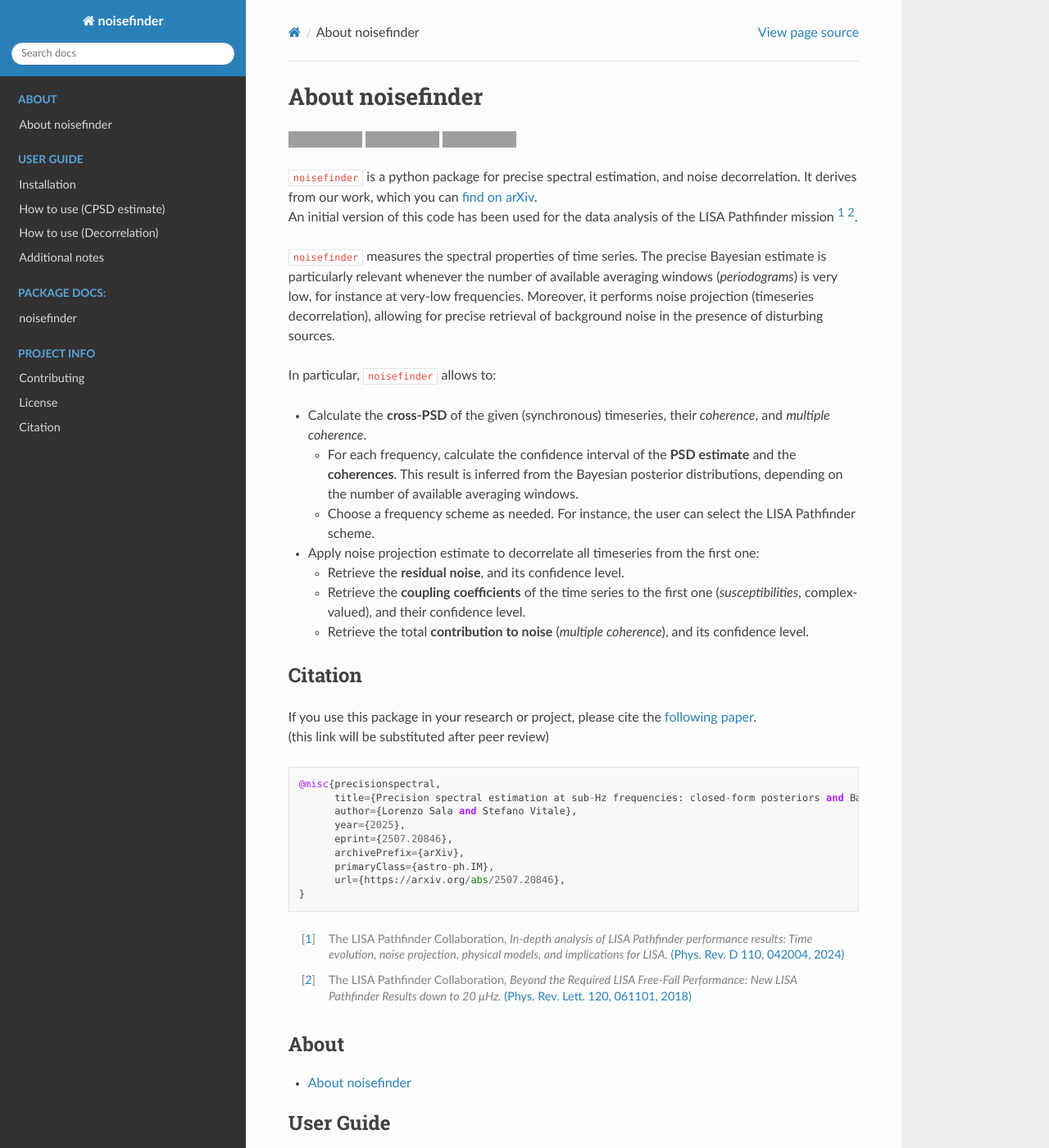
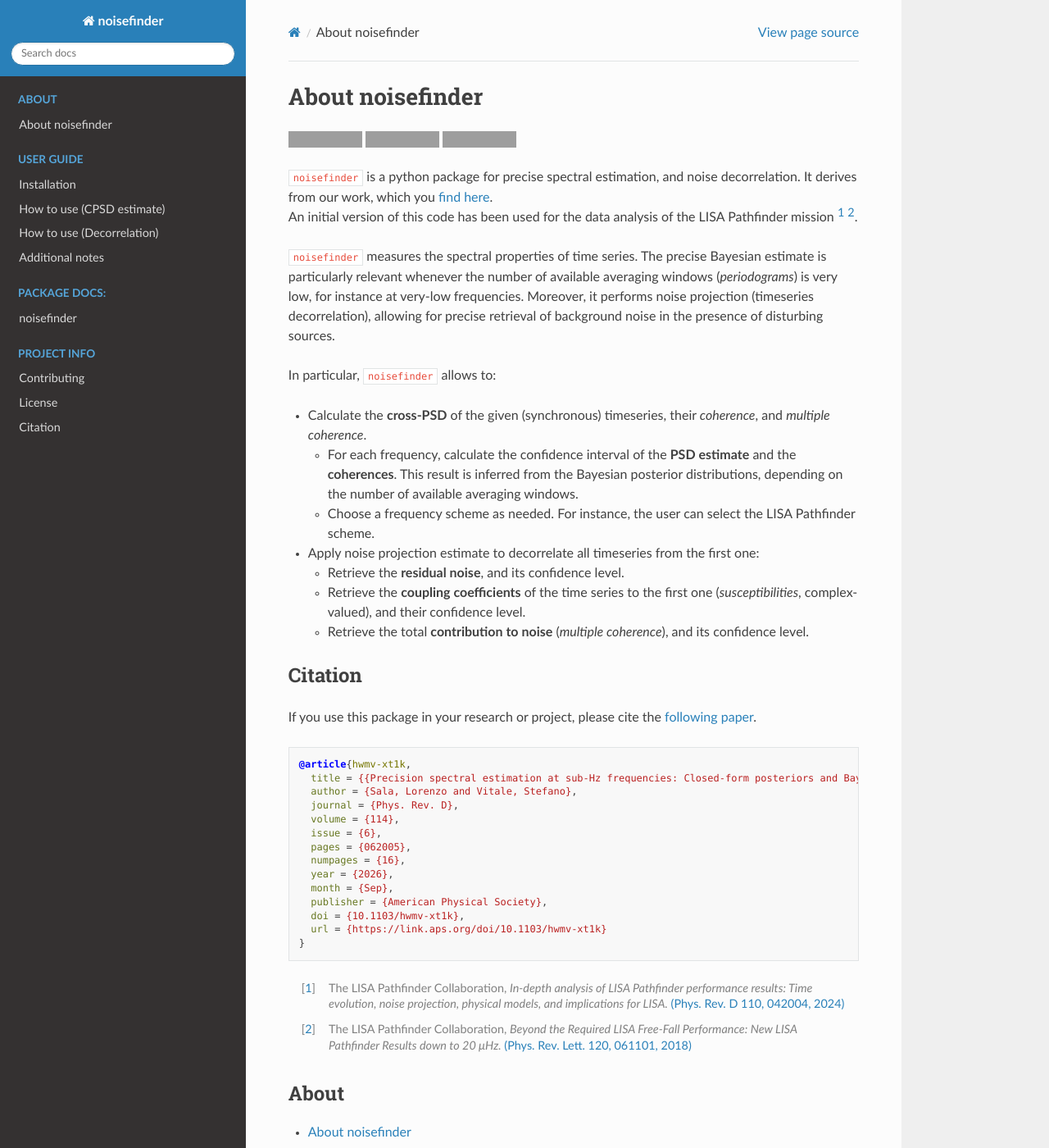
Before and after one commit to lorsala/noisefinder, a Sphinx documentation site: the page built from docs/index.rst, in a window 1280 px wide and 1400 px high. Shown: the whole window at 82% size. Built offline with Sphinx 7.4.7 and the Read the Docs theme 3.1.0, drawn with Linux system fonts in a browser that asks for light colours; grey boxes are pictures that could not be loaded.

````diff
--- a/README.md
+++ b/README.md
@@ -1,10 +1,10 @@
 # About noisefinder
 
 [![Doc badge](https://img.shields.io/badge/Docs-available-brightgreen)](https://lorsala.github.io/noisefinder/)
-[![DOI](https://img.shields.io/badge/Reference-10.48550/arXiv.2507.20846-blue)](https://doi.org/10.48550/arXiv.2507.20846)
+[![Phys. Rev. D 114, 062005](https://img.shields.io/badge/Phys.%20Rev.%20D-114%2C%20062005%20(2026)-%23004b87)](https://doi.org/10.1103/hwmv-xt1k)
 [![License badge](https://img.shields.io/badge/License-BSD-orange)](.)
 
-`noisefinder` is a python package for precise spectral estimation, and noise decorrelation. It derives from our work, which you can [find on arXiv](https://doi.org/10.48550/arXiv.2507.20846).\
+`noisefinder` is a python package for precise spectral estimation, and noise decorrelation. It derives from our work, which you [find here](https://doi.org/10.1103/hwmv-xt1k).\
 An initial version of this code has been used for the data analysis of the LISA Pathfinder mission [^1] [^2].
 
 `noisefinder` measures the spectral properties of time series. The precise Bayesian estimate is particularly relevant whenever the number of available averaging windows (*periodograms*) is very low, for instance at very-low frequencies. Moreover, it performs noise projection (timeseries decorrelation), allowing for precise retrieval of background noise in the presence of disturbing sources.
@@ -25,17 +25,22 @@ In particular, `noisefinder` allows to:
 
 ## Citation
 
-If you use this package in your research or project, please cite the [following paper]((https://doi.org/10.48550/arXiv.2507.20846)).\
-(this link will be substituted after peer review)
+If you use this package in your research or project, please cite the [following paper]((https://doi.org/10.1103/hwmv-xt1k)).
+
+```bibtex
+@article{hwmv-xt1k,
+  title = {{Precision spectral estimation at sub-Hz frequencies: Closed-form posteriors and Bayesian noise projection}},
+  author = {Sala, Lorenzo and Vitale, Stefano},
+  journal = {Phys. Rev. D},
+  volume = {114},
+  issue = {6},
+  pages = {062005},
+  numpages = {16},
+  year = {2026},
+  month = {Sep},
+  publisher = {American Physical Society},
+  doi = {10.1103/hwmv-xt1k},
+  url = {https://link.aps.org/doi/10.1103/hwmv-xt1k}
+}
 
 ```
-@misc{precisionspectral,
-      title={Precision spectral estimation at sub-Hz frequencies: closed-form posteriors and Bayesian noise projection},
-      author={Lorenzo Sala and Stefano Vitale},
-      year={2025},
-      eprint={2507.20846},
-      archivePrefix={arXiv},
-      primaryClass={astro-ph.IM},
-      url={https://arxiv.org/abs/2507.20846},
-}
-```
````
Also changed, not shown: docs/pf_citation.rst (+17 -13 lines), LICENSE.md, 1 other file.
